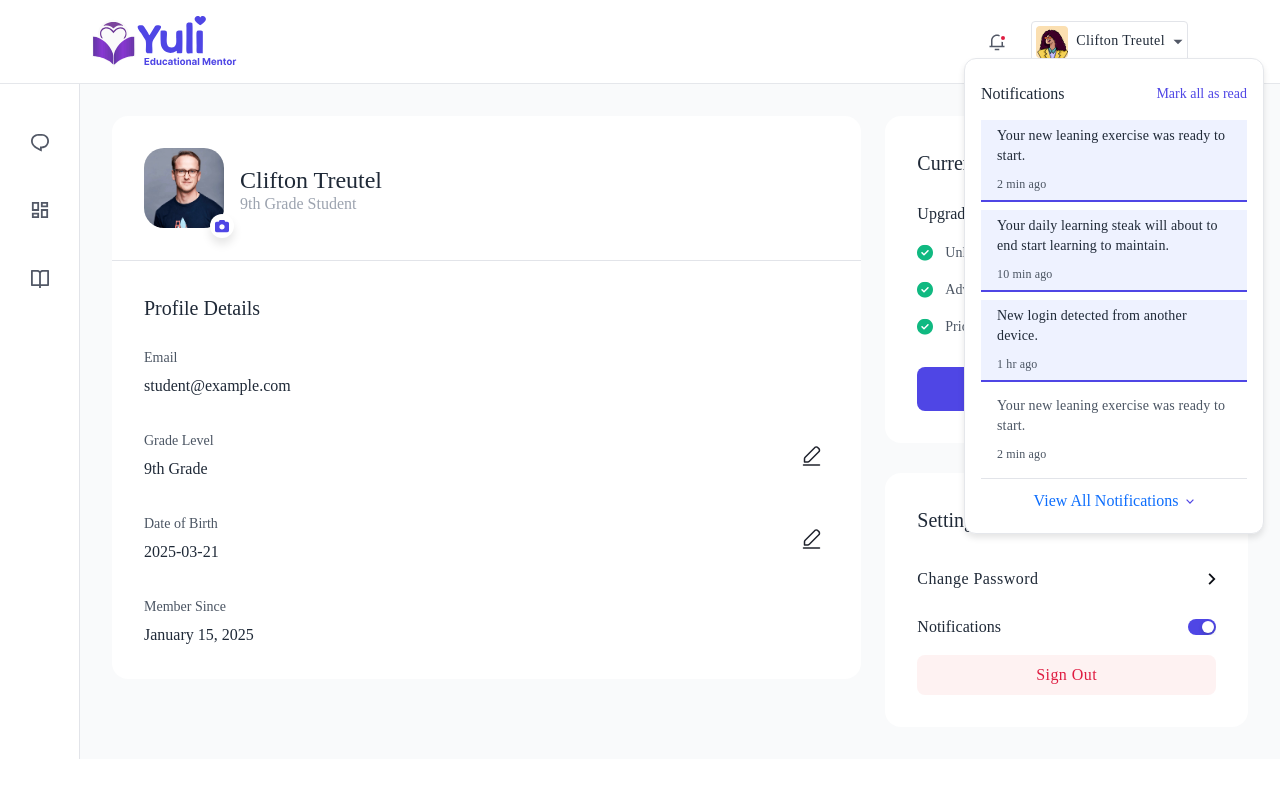
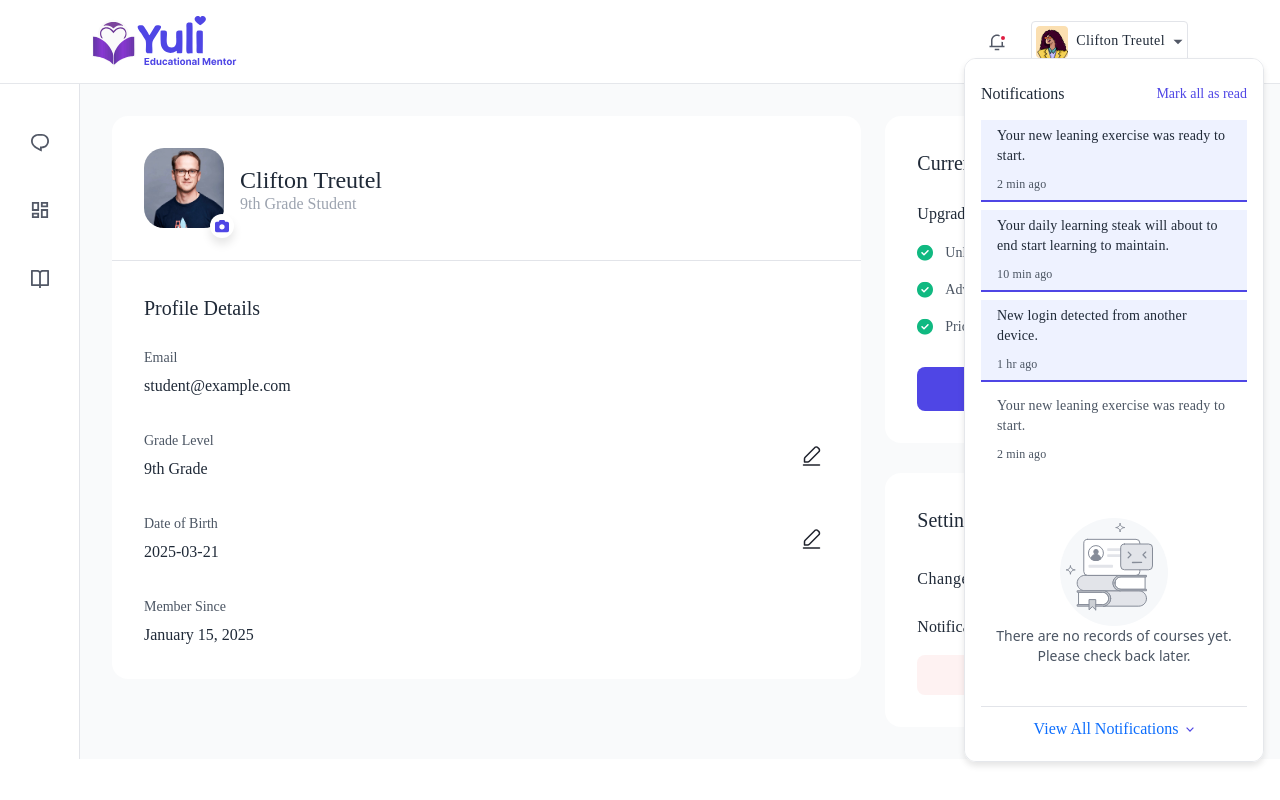
Before and after one commit to nitinitidol/math_mentor_frontend, a React (Create React App) app: page /dashboard in a window 1280 px wide. Both pictures are taken after a click on the button 997 px from the left and 41 px from the top of the page. Built offline with nearby package versions, Linux system fonts and the light colour scheme; a web font is replaced by a local one.

Commit message:
Empty notification block design

```diff
--- a/src/components/TopHeader/TopHeader.scss
+++ b/src/components/TopHeader/TopHeader.scss
@@ -297,3 +297,19 @@
 
     }
 }
+
+.empty-notification-block{
+    display: flex;
+    flex-direction: column;
+    justify-content: center;
+    align-items: center;
+    height: 100%;
+    padding: 40px 0px;
+    .empty-notification-dsc{
+        font-size: 14px;
+        font-weight: 400;
+        line-height: 20px;
+        color: $secondary_text_color;
+        text-align: center;
+    }
+}
--- a/src/components/TopHeader/TopHeader.tsx
+++ b/src/components/TopHeader/TopHeader.tsx
@@ -8,6 +8,7 @@ import FillDownArrow from "../../assets/images/vactor/fill-down-arrow.svg";
 import UserIcon from "../../assets/images/vactor/user-icon.svg";
 import Compass from "../../assets/images/vactor/compass.svg";
 import Setting from "../../assets/images/vactor/setting.svg";
+import EmptyNotification from "../../assets/images/vactor/Empty-notification.svg";
 import { Button, Divider, Menu, MenuItem } from "@mui/material";
 interface HeaderProps {
   onMenuToggle: () => void;
@@ -103,6 +104,12 @@ const TopHeader : React.FC<HeaderProps> = ({ onMenuToggle }) => {
                   </p>
                   <p className="notify-items-time">2 min ago</p>
                 </MenuItem>
+
+                <div className="empty-notification-block">
+                    <img src={EmptyNotification} alt="" />
+                    <p className="empty-notification-dsc">There are no records of courses yet.
+                    Please check back later.</p>
+                </div>
                 <div className="notify-footer">
                   <Link to="">
                     View All Notifications{" "}
```
Also changed, not shown: src/assets/images/vactor/Empty-notification.svg (added).
